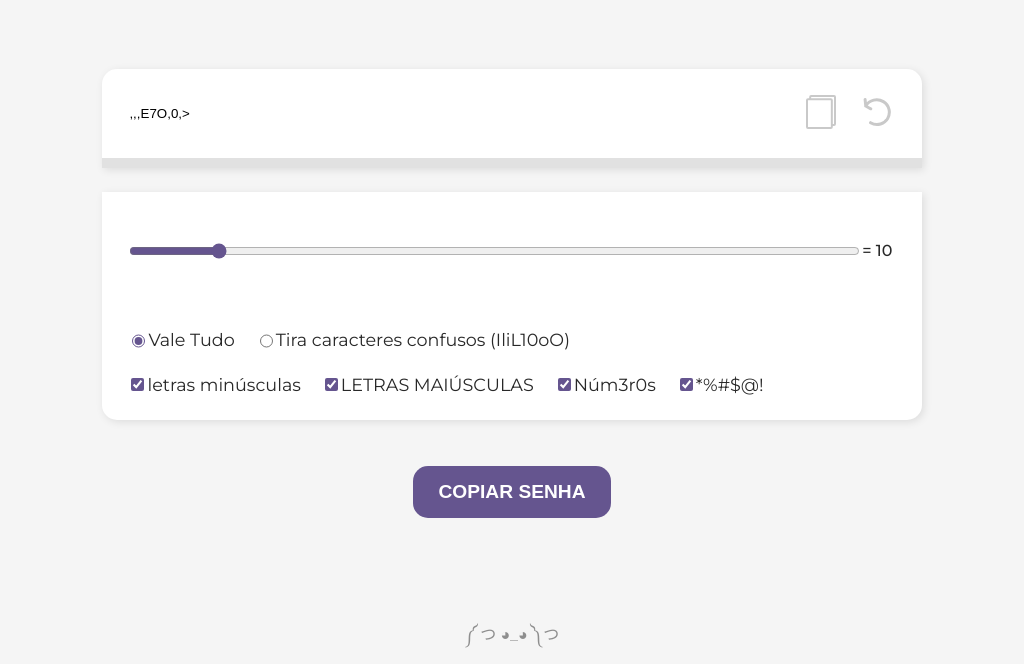
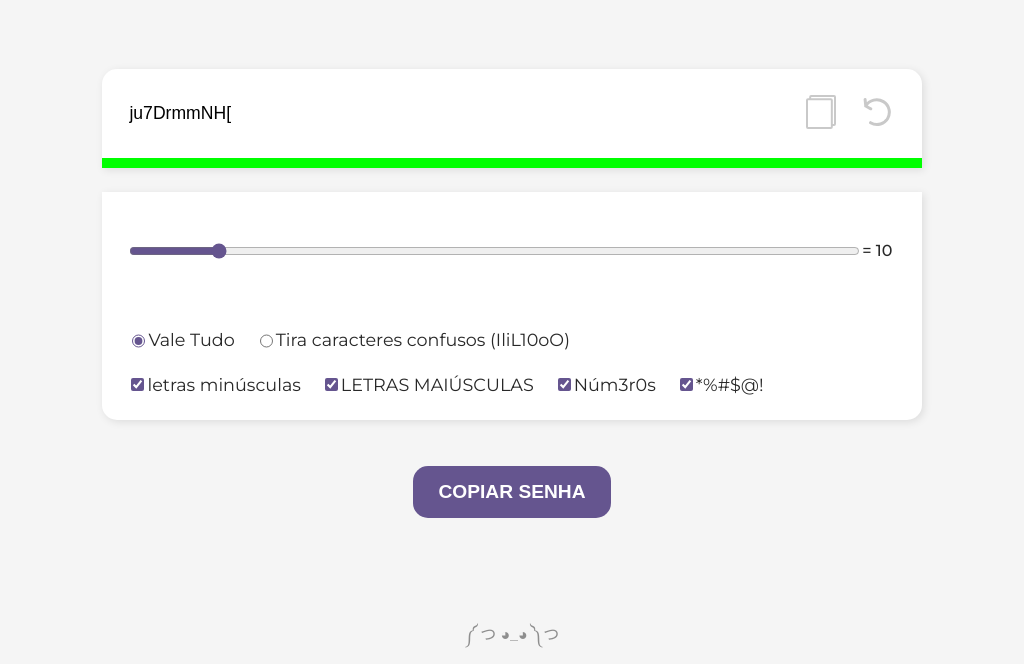
Before and after one commit to thiagowaib/geratron, an Electron app: page src/view/generator.html in a window 1024 px wide. Shown: the part 136-800 px from the top of the page. Drawn offline with Linux system fonts and the light colour scheme.

Commit message:
Pwd Strength Classifier

```diff
--- a/src/controller/generator.js
+++ b/src/controller/generator.js
@@ -6,6 +6,7 @@ const spanCount      = document.getElementById("range-value");
 const arrRdStyle     = document.getElementsByClassName("rdStyle");
 const arrChkAlphabet = document.getElementsByClassName("chkAlphabet");
 const btnCopy        = document.getElementById("btnCopy");
+const classifier     = document.getElementById("classifier");
 
 let minor   = true;
 let major   = true;
@@ -14,6 +15,16 @@ let symbols = true;
 let style   = 1;
 let count   = 10;
 let password = "";
+
+const checkPasswordStrength = () => {
+    if(password.length > 45 || symbols || (numbers && major)){
+        classifier.style.backgroundColor = "#00FF00";
+    } else if (password.length > 8 || numbers || major) {
+        classifier.style.backgroundColor = "#FFFF00";
+    } else {
+        classifier.style.backgroundColor = "#FF0000";
+    }
+}
 
 const generatePassword = () => {
     const alphabetMinor   = ["a","b","c","d","e","f","g","h","i","j","k","l","m","n","o","p","q","r","s","t","u","v","w","x","y","z"]
@@ -24,16 +35,16 @@ const generatePassword = () => {
     let usedAlphabet = [];
 
     if(minor) {
-    usedAlphabet += alphabetMinor;
+        usedAlphabet = usedAlphabet.concat(usedAlphabet, alphabetMinor);
     }
     if(major) {
-    usedAlphabet += alphatbetMajor;
+        usedAlphabet = usedAlphabet.concat(usedAlphabet, alphatbetMajor);
     }
     if(numbers) {
-    usedAlphabet += alphabetNumbers;
+        usedAlphabet = usedAlphabet.concat(usedAlphabet, alphabetNumbers);
     }
     if(symbols) {
-    usedAlphabet += alphabetSymbols;
+        usedAlphabet = usedAlphabet.concat(usedAlphabet, alphabetSymbols);
     }
 
     let pwd = "";
@@ -49,6 +60,7 @@ const generatePassword = () => {
 
     password = pwd;
     inpPassword.value = password;
+    checkPasswordStrength();
 }
 
 const copyPassword = () => {
--- a/src/style/generator.css
+++ b/src/style/generator.css
@@ -89,6 +89,7 @@ header h2 {
     height: 10px;
     background-color: rgb(225, 225, 225);
     padding: 0;
+    transition: all .2s;
 }
 
 #section-display div input {
@@ -98,6 +99,8 @@ header h2 {
     outline: none;
     border: 0;
     cursor: default;
+    font-weight: 500;
+    font-size: 1.1em;
 }
 
 #section-display div button {
```
Also changed, not shown: README.md.
